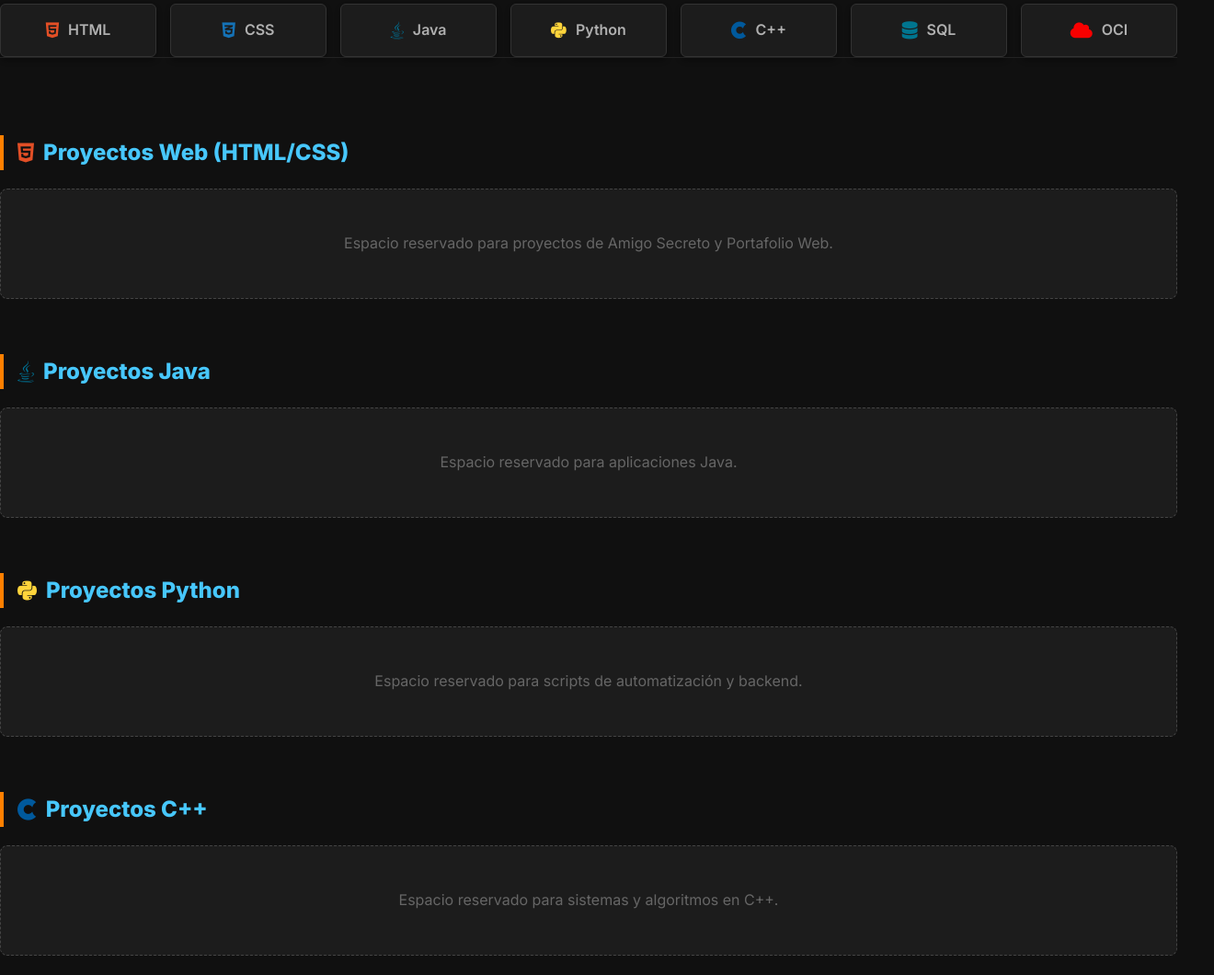
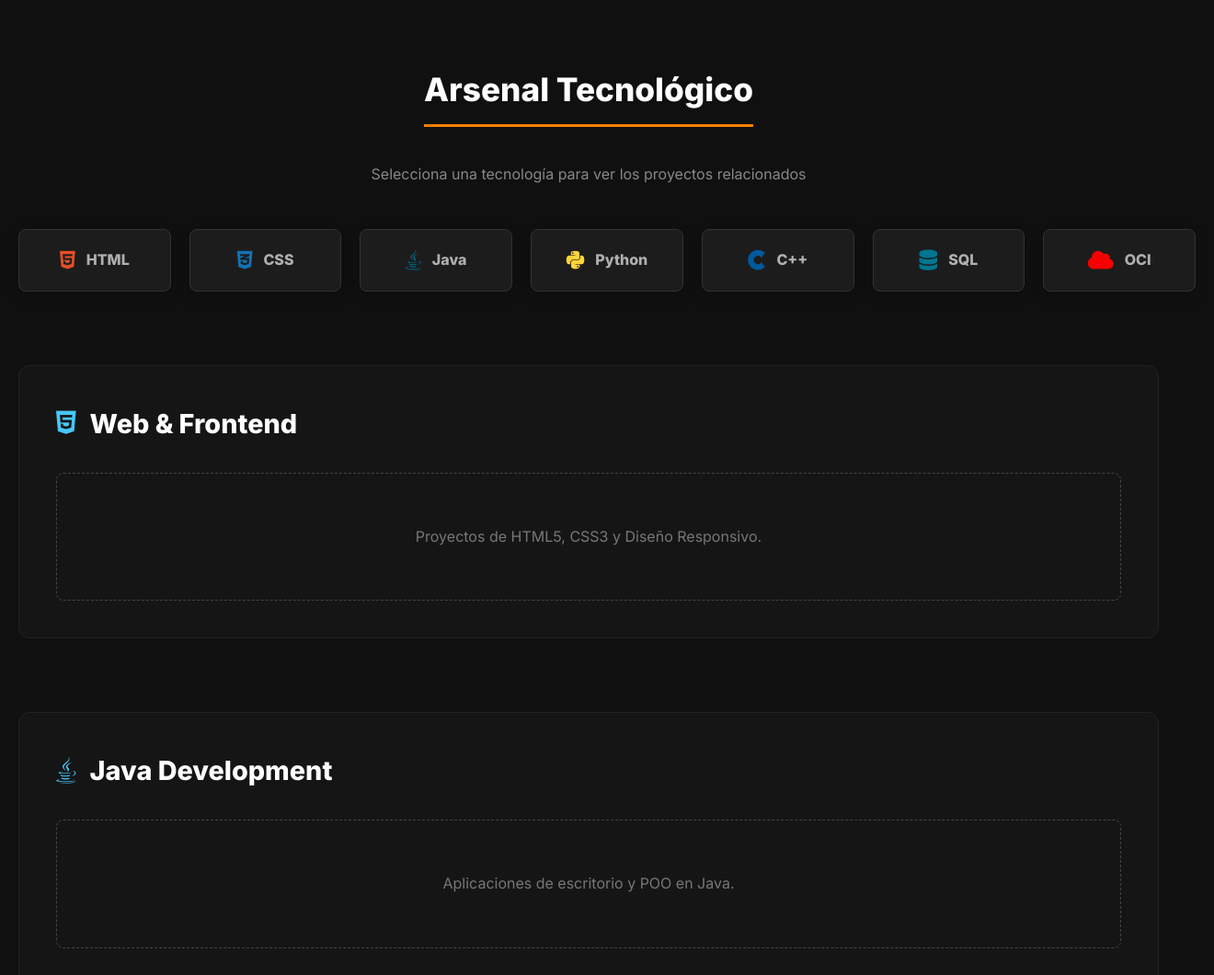
Before and after one commit to Luis-Forceable/luis-forceable.github.io, a plain HTML site: page index.html in a window 1280 px wide. Shown: the part 686-1746 px from the top of the page at 92% size, 1320 px wide, since content can reach past the window. Drawn offline with Linux system fonts and the light colour scheme.

Commit message:
Parte 2.1 index.html

```diff
--- a/index.html
+++ b/index.html
@@ -141,16 +141,34 @@
         }
 
 
-        /* --- PARTE 2: PANEL DE TECNOLOGÍAS Y PROYECTOS --- */
+
+
+        /* --- PARTE 2 MEJORADA: PANEL Y ESPACIADO --- */
+
+        /* Título Nuevo de Tecnologías */
+        .section-header {
+            text-align: center;
+            margin-top: 60px; /* Separación del Header */
+            margin-bottom: 30px;
+        }
+
+        .section-header h2 {
+            font-size: 2.2rem;
+            justify-content: center; /* Centrar texto y el borde naranja */
+            border-left: none; /* Quitamos el borde lateral del diseño anterior */
+            border-bottom: 3px solid var(--papaya); /* Lo ponemos abajo para variar */
+            display: inline-block;
+            padding-bottom: 10px;
+        }
 
         /* Contenedor de la rejilla de botones */
         .tech-nav-grid {
             display: grid;
-            /* Crea columnas automáticas que no bajen de 130px */
-            grid-template-columns: repeat(auto-fit, minmax(130px, 1fr));
-            gap: 15px;
-            margin-top: 50px;
+            grid-template-columns: repeat(auto-fit, minmax(140px, 1fr));
+            gap: 20px; /* Más espacio entre botones */
             width: 100%;
+            margin-bottom: 80px; /* MUCHO espacio antes de que empiecen los proyectos */
+            padding: 0 20px; /* Aire extra a los lados */
         }
 
         /* El botón rectangular de tecnología */
@@ -158,67 +176,69 @@
             background-color: var(--card-bg);
             border: 1px solid #333;
             color: var(--text-secondary);
-            padding: 15px 10px;
-            border-radius: 6px;
+            padding: 20px 15px; /* Botones más altos y cómodos */
+            border-radius: 8px;
             text-decoration: none;
             display: flex;
             align-items: center;
             justify-content: center;
-            gap: 10px;
-            font-weight: 600;
+            gap: 12px;
+            font-weight: 700;
             transition: all 0.3s ease;
-            box-shadow: 0 4px 6px rgba(0,0,0,0.3);
+            box-shadow: 0 5px 15px rgba(0,0,0,0.2);
         }
 
-        /* Efecto al pasar el mouse (Glow McLaren) */
         .tech-btn:hover {
             border-color: var(--papaya);
             color: white;
-            transform: translateY(-3px);
-            background-color: #252525;
+            transform: translateY(-5px); /* Se levanta más al pasar el mouse */
+            background-color: #222;
         }
 
-        /* Iconos de colores específicos */
-        .tech-btn i { font-size: 1.2rem; }
+        /* Iconos */
+        .tech-btn i { font-size: 1.4rem; }
         .fa-html5 { color: #E34F26; }
         .fa-css3-alt { color: #1572B6; }
         .fa-java { color: #007396; }
         .fa-python { color: #FFD43B; }
-        .fa-database { color: #00758F; } /* SQL */
-        .fa-cloud { color: #F80000; } /* OCI */
-        .fa-cuttlefish { color: #00599C; } /* C++ */
+        .fa-database { color: #00758F; }
+        .fa-cloud { color: #F80000; }
+        .fa-cuttlefish { color: #00599C; }
 
         /* --- SECCIÓN DE LISTA DE PROYECTOS --- */
         .projects-container {
-            padding: 60px 0;
-            border-top: 1px solid #222;
+            /* Aquí está el truco para que no se pegue a los marcos */
+            padding: 0 20px 80px 20px;
         }
 
-        /* Categoría individual (donde aterriza el botón) */
         .project-category {
-            scroll-margin-top: 100px; /* Para que el menú fijo de arriba no tape el título */
-            margin-bottom: 60px;
+            scroll-margin-top: 120px;
+            margin-bottom: 80px; /* Más separación entre categorías */
+            background-color: rgba(255, 255, 255, 0.02); /* Fondo muy sutil para encuadrar */
+            padding: 40px; /* Relleno interno para que el texto no toque el borde del cuadro */
+            border-radius: 12px;
+            border: 1px solid #222;
         }
 
         .category-title {
-            color: var(--mclaren-blue);
-            font-size: 1.5rem;
-            margin-bottom: 20px;
-            border-left: 4px solid var(--papaya);
-            padding-left: 15px;
+            color: white;
+            font-size: 1.8rem;
+            margin-top: 0;
+            margin-bottom: 30px;
             display: flex;
             align-items: center;
-            gap: 10px;
+            gap: 15px;
         }
 
-        /* Placeholder (Espacio vacío para rellenar después) */
+        .category-title i { color: var(--mclaren-blue); }
+
         .project-placeholder {
-            background-color: rgba(255, 255, 255, 0.05);
+            background-color: #151515;
             border: 1px dashed #444;
-            padding: 30px;
+            padding: 40px;
             border-radius: 8px;
             text-align: center;
-            color: #666;
+            color: #777;
         }
 
 
@@ -347,7 +367,14 @@
             </div>
         </header>
     </div>
-<div class="tech-nav-grid">
+
+//Parte 2 --------------------------
+   <div class="section-header">
+        <h2>Arsenal Tecnológico</h2>
+        <p style="color: #888; margin-top: 10px;">Selecciona una tecnología para ver los proyectos relacionados</p>
+    </div>
+
+    <div class="tech-nav-grid">
         <a href="#html-css" class="tech-btn"><i class="fab fa-html5"></i> HTML</a>
         <a href="#html-css" class="tech-btn"><i class="fab fa-css3-alt"></i> CSS</a>
         <a href="#java" class="tech-btn"><i class="fab fa-java"></i> Java</a>
@@ -360,38 +387,37 @@
     <div class="projects-container">
 
         <div id="html-css" class="project-category">
-            <h3 class="category-title"><i class="fab fa-html5"></i> Proyectos Web (HTML/CSS)</h3>
-
+            <h3 class="category-title"><i class="fab fa-html5"></i> Web & Frontend</h3>
             <div class="project-placeholder">
-                <p>Espacio reservado para proyectos de Amigo Secreto y Portafolio Web.</p>
+                <p>Proyectos de HTML5, CSS3 y Diseño Responsivo.</p>
             </div>
         </div>
 
         <div id="java" class="project-category">
-            <h3 class="category-title"><i class="fab fa-java"></i> Proyectos Java</h3>
+            <h3 class="category-title"><i class="fab fa-java"></i> Java Development</h3>
             <div class="project-placeholder">
-                <p>Espacio reservado para aplicaciones Java.</p>
+                <p>Aplicaciones de escritorio y POO en Java.</p>
             </div>
         </div>
 
         <div id="python" class="project-category">
-            <h3 class="category-title"><i class="fab fa-python"></i> Proyectos Python</h3>
+            <h3 class="category-title"><i class="fab fa-python"></i> Python & Automation</h3>
             <div class="project-placeholder">
-                <p>Espacio reservado para scripts de automatización y backend.</p>
+                <p>Scripts, Data Science y Automatización.</p>
             </div>
         </div>
 
         <div id="cpp" class="project-category">
-            <h3 class="category-title"><i class="fab fa-cuttlefish"></i> Proyectos C++</h3>
+            <h3 class="category-title"><i class="fab fa-cuttlefish"></i> C++ Systems</h3>
             <div class="project-placeholder">
-                <p>Espacio reservado para sistemas y algoritmos en C++.</p>
+                <p>Algoritmos de alto rendimiento y gestión de memoria.</p>
             </div>
         </div>
 
         <div id="sql" class="project-category">
-            <h3 class="category-title"><i class="fas fa-database"></i> Bases de Datos & Cloud (SQL/OCI)</h3>
+            <h3 class="category-title"><i class="fas fa-database"></i> Cloud & Data (OCI/SQL)</h3>
             <div id="oci" class="project-placeholder">
-                <p>Espacio reservado para arquitecturas en Oracle Cloud y consultas SQL.</p>
+                <p>Arquitectura en Oracle Cloud y consultas a Bases de Datos.</p>
             </div>
         </div>
 
```
